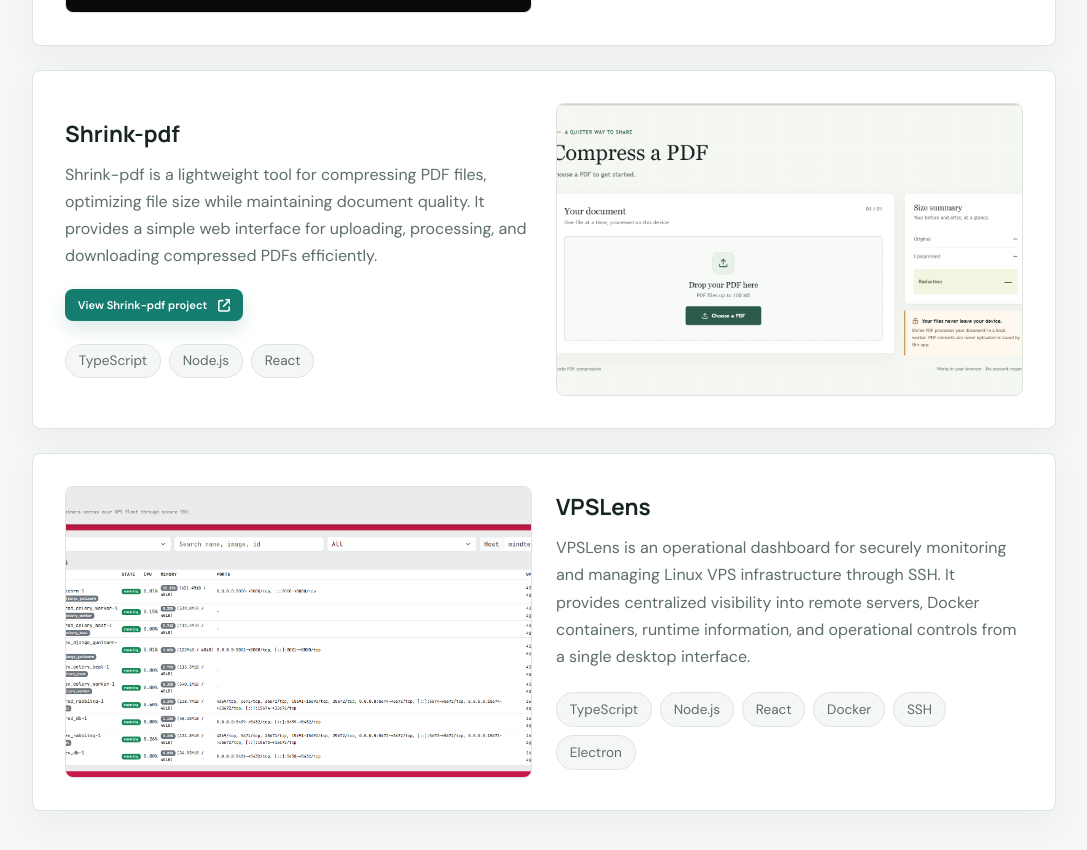
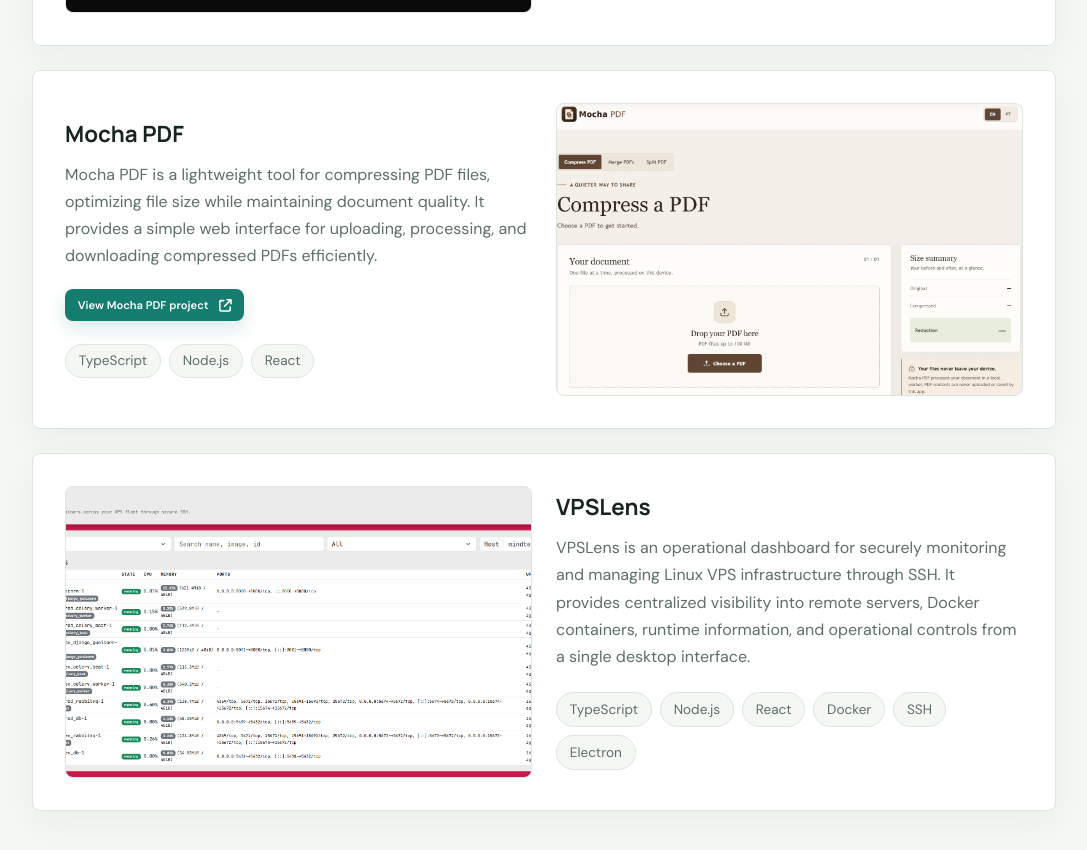
Before and after one commit to vinigonz1993/portfolio, a React (Vite) app: page / in a window 1280 px wide. Shown: the part 5100-5950 px from the top of the page, without its empty margins (96-1183 px from the left). Built offline with nearby package versions, Linux system fonts and the light colour scheme.

Commit message:
Updating project section with Mocha PDF

```diff
--- a/src/data/projects.ts
+++ b/src/data/projects.ts
@@ -2,7 +2,7 @@ import vpslensImage from "../assets/vpslens.png";
 import tracevaultImage from "../assets/tracevault.png";
 import mindtestImage from "../assets/mindtest.png";
 import seahorseImage from "../assets/seahorse.png";
-import shrinkPdfImage from "../assets/shrinkpdf.png";
+import mochaImage from "../assets/mocha.png";
 
 export interface Project {
   name: string;
@@ -72,16 +72,16 @@ export const projects: Project[] = [
     url: null
   },
   {
-    name: "Shrink-pdf",
+    name: "Mocha PDF",
     description:
-      "Shrink-pdf is a lightweight tool for compressing PDF files, optimizing file size while maintaining document quality. It provides a simple web interface for uploading, processing, and downloading compressed PDFs efficiently.",
+      "Mocha PDF is a lightweight tool for compressing PDF files, optimizing file size while maintaining document quality. It provides a simple web interface for uploading, processing, and downloading compressed PDFs efficiently.",
     technologies: [
       "TypeScript",
       "Node.js",
       "React",
     ],
-    image: shrinkPdfImage,
-    url: "https://shrink-pdf.vgonzalez.dev"
+    image: mochaImage,
+    url: "https://mocha.vgonzalez.dev"
   },
   {
     name: "VPSLens",
```
Also changed, not shown: src/assets/mocha.png (added), src/assets/shrinkpdf.png (deleted).
